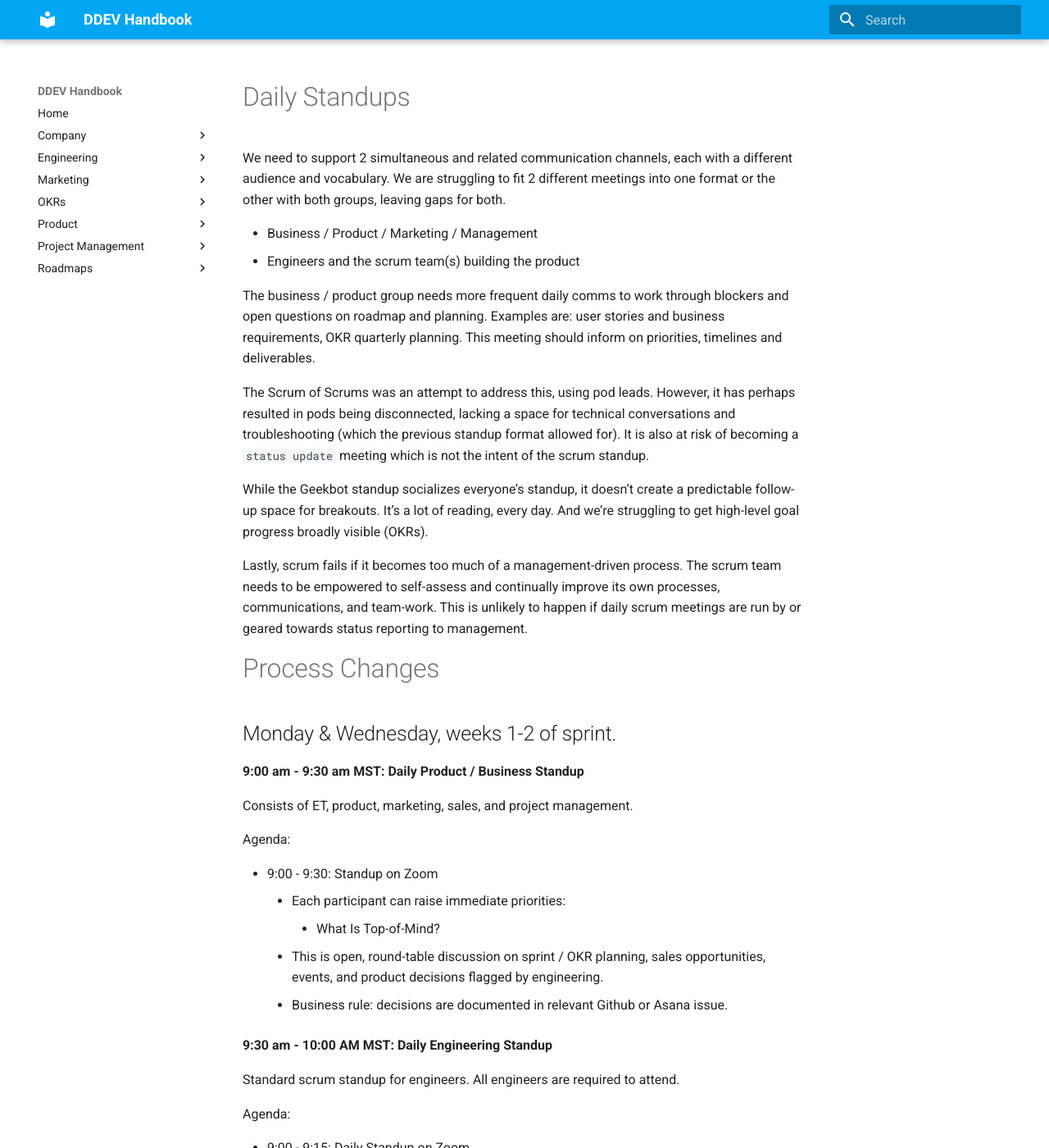
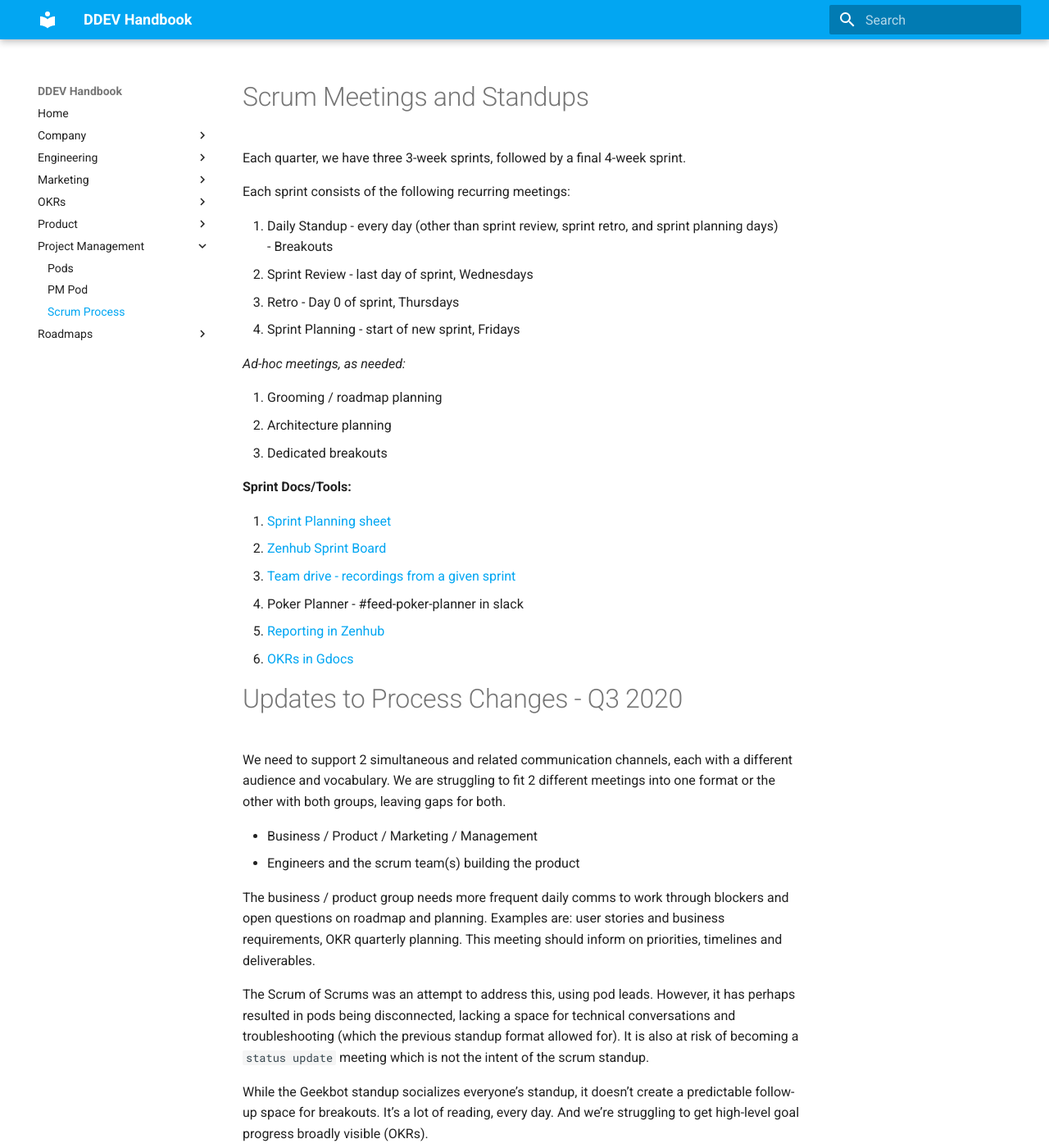
Before and after one commit to fru-io/handbook, an MkDocs documentation site: the page built from docs/project-management/scrum.md, in a window 1280 px wide and 1400 px high. Shown: the whole window at 82% size. Built offline with MkDocs 1.6.1 and Material for MkDocs 9.7.7, drawn with Linux system fonts in a browser that asks for light colours.

Commit message:
Update and rename standups.md to scrum.md
fixes, add content

```diff
--- a/docs/project-management/standups.md
+++ b/docs/project-management/scrum.md
@@ -1,5 +1,32 @@
-# Daily Standups
+# Scrum Meetings and Standups
 
+Each quarter, we have three 3-week sprints, followed by a final 4-week sprint.
+
+Each sprint consists of the following recurring meetings:
+
+1. Daily Standup - every day (other than sprint review, sprint retro, and sprint planning days)
+    - Breakouts
+2. Sprint Review - last day of sprint, Wednesdays
+3. Retro - Day 0 of sprint, Thursdays
+4. Sprint Planning - start of new sprint, Fridays
+
+*Ad-hoc meetings, as needed:*
+
+1. Grooming / roadmap planning
+2. Architecture planning
+3. Dedicated breakouts
+
+**Sprint Docs/Tools:**
+
+1. [Sprint Planning sheet](https://docs.google.com/spreadsheets/d/1duRl_s9tLUqD0Ue6A00K6JptLKnpKlHlu0QGEVF-V9o/edit#gid=1260242160)
+2. [Zenhub Sprint Board](https://github.com/drud/ddev-live#workspaces/live-sprint-board-5c12b9efb04bc065896835fd/board)
+3. [Team drive - recordings from a given sprint](https://drive.google.com/drive/folders/1jevaxd7oxrP0R8DztWhxP3SJTTQbUK9E)
+4. Poker Planner - #feed-poker-planner in slack
+5. [Reporting in Zenhub](https://github.com/drud/ddev-live#workspaces/live-sprint-board-5c12b9efb04bc065896835fd/reports/overview)
+6. [OKRs in Gdocs](https://docs.google.com/spreadsheets/d/1EOsHMUsr4KxDw19oMXGypGzunC7jyy2aXe1HUeLLhCk/edit#gid=1399614669)
+
+
+# Updates to Process Changes - Q3 2020
 We need to support 2 simultaneous and related communication channels, each with a different audience and vocabulary. We are struggling to fit 2 different meetings into one format or the other with both groups, leaving gaps for both.
 
 - Business / Product / Marketing / Management
```
Also changed, not shown: other parts of docs/project-management/scrum.md (+0 -1 lines).
